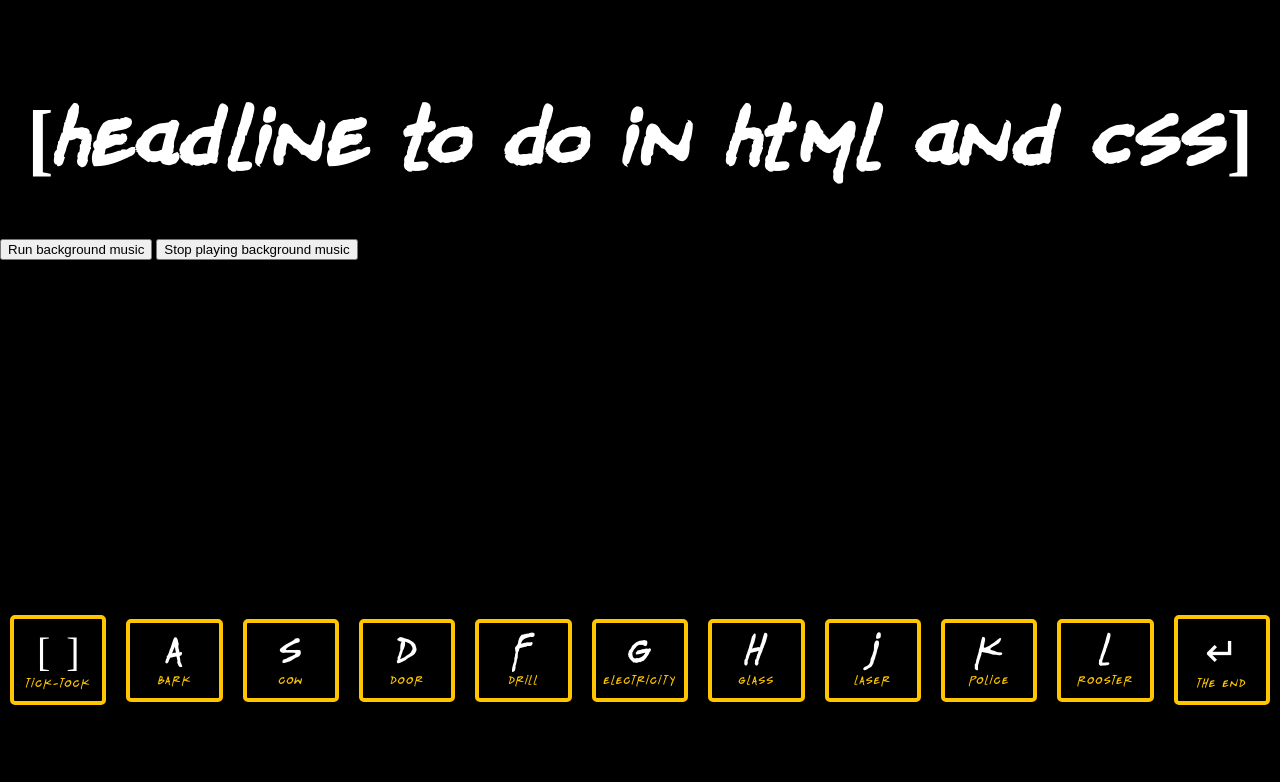
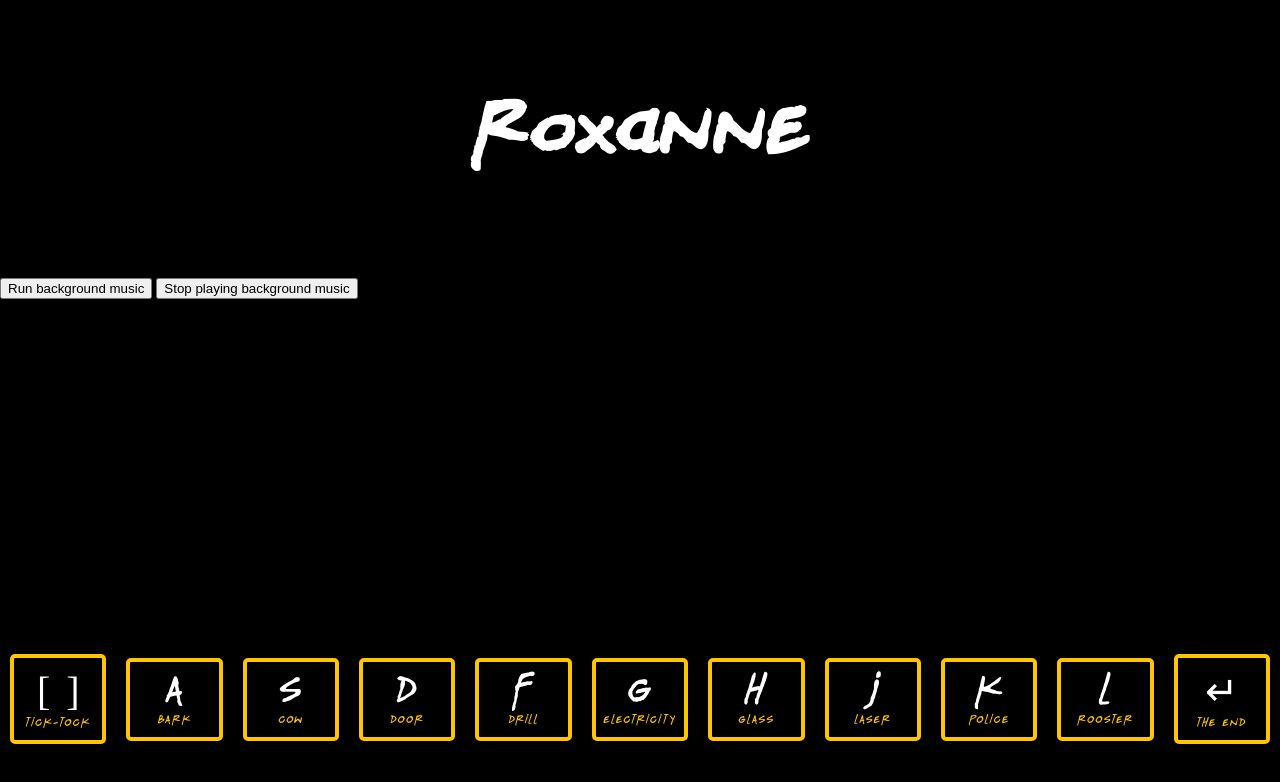
Before and after one commit to ErykMalinowski/Roxanne, a plain HTML site: page index.html in a window 1280 px wide. Drawn offline with Linux system fonts and the light colour scheme.

Commit message:
add headlines and buttons, edit javascript

```diff
--- a/index.html
+++ b/index.html
@@ -6,11 +6,13 @@
   <link rel="stylesheet" href="style.css">
 </head>
 <body>
-    <h1>[headline to do in html and css]</h1>
-    <button onclick="playTheme()">Run background music</button>
-    <button onclick="stopTheme()">Stop playing background music</button>
+    <h1>Roxanne</h1>
+    <h2>...actually Ross Can!</h2>
+    <h3>Let's try and create your own Wordless Sound Poems</h3>
+    <button class="btn" onclick="playTheme()">Run background music</button>
+    <button class="btn" onclick="stopTheme()">Stop playing background music</button>
 
-    <!-- ogarnąć ww. buttony + h1 i ogólne ułożenie -->
+    <!-- ogarnąć strukturę (h, buttony, skrajne przyciski keyboarda), css'y edytować, zdjęcie dodać, na mobile zrobić -->
 
     <div class="keys">
     <div data-key="32" class="key">
@@ -73,6 +75,8 @@
   <audio id="theme" src="audio/theme.wav"></audio>
 
 <script>
+  const theme = document.getElementById("theme");
+
   function removeTransition(e) {
     if (e.propertyName !== 'transform') return;
     e.target.classList.remove('playing');
@@ -87,15 +91,13 @@
   }
 
   function playTheme() {
-        const theme = document.getElementById("theme");
-
     theme.play();
     theme.loop = true;
   }
 
   function stopTheme() {
-        console.log("działa");
-        // napisac funkcję
+    theme.pause();
+    theme.currentTime = 0;
   }
 
   const keys = Array.from(document.querySelectorAll('.key'));
```
Lines whose indentation alone changed are shown as unchanged.
